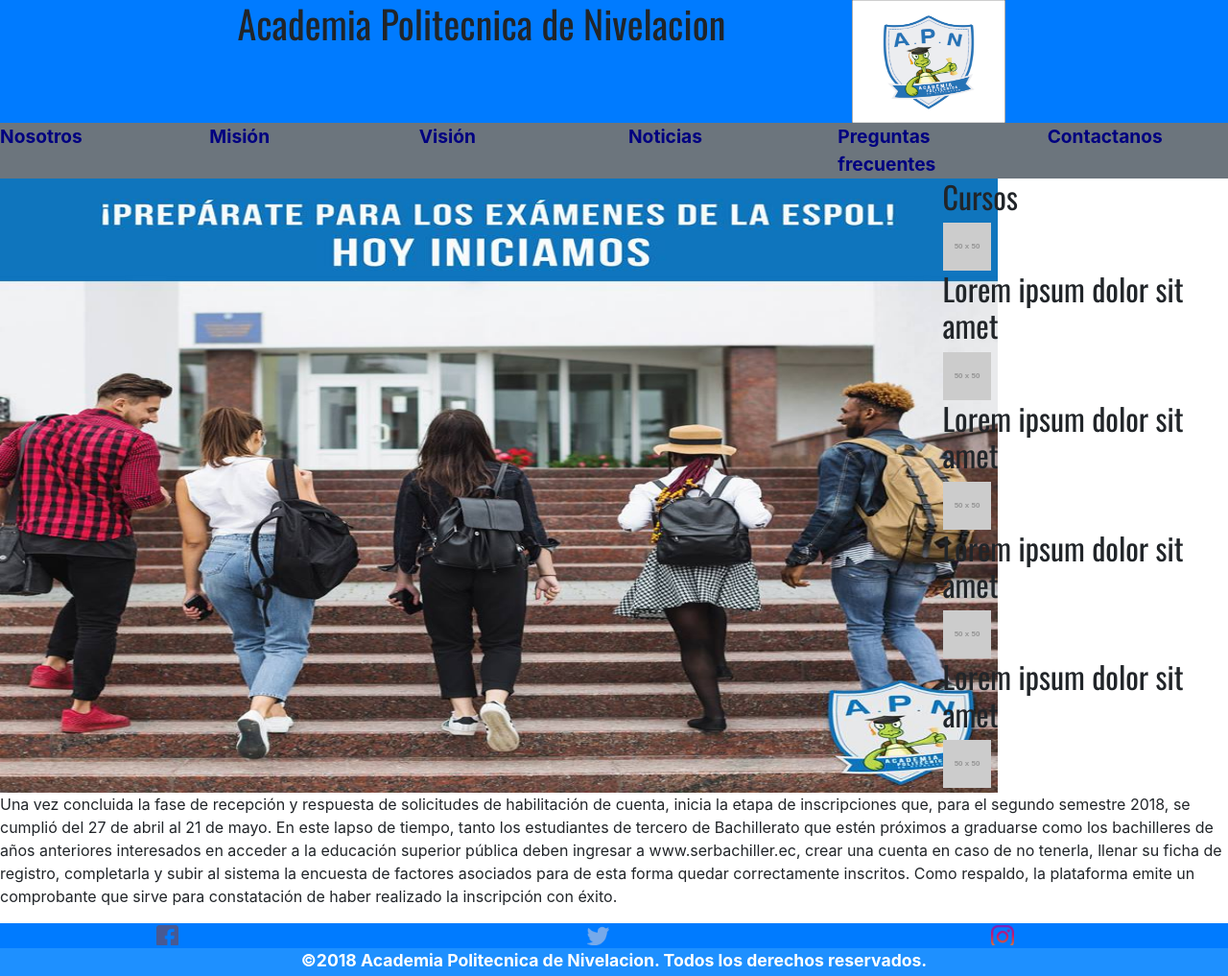
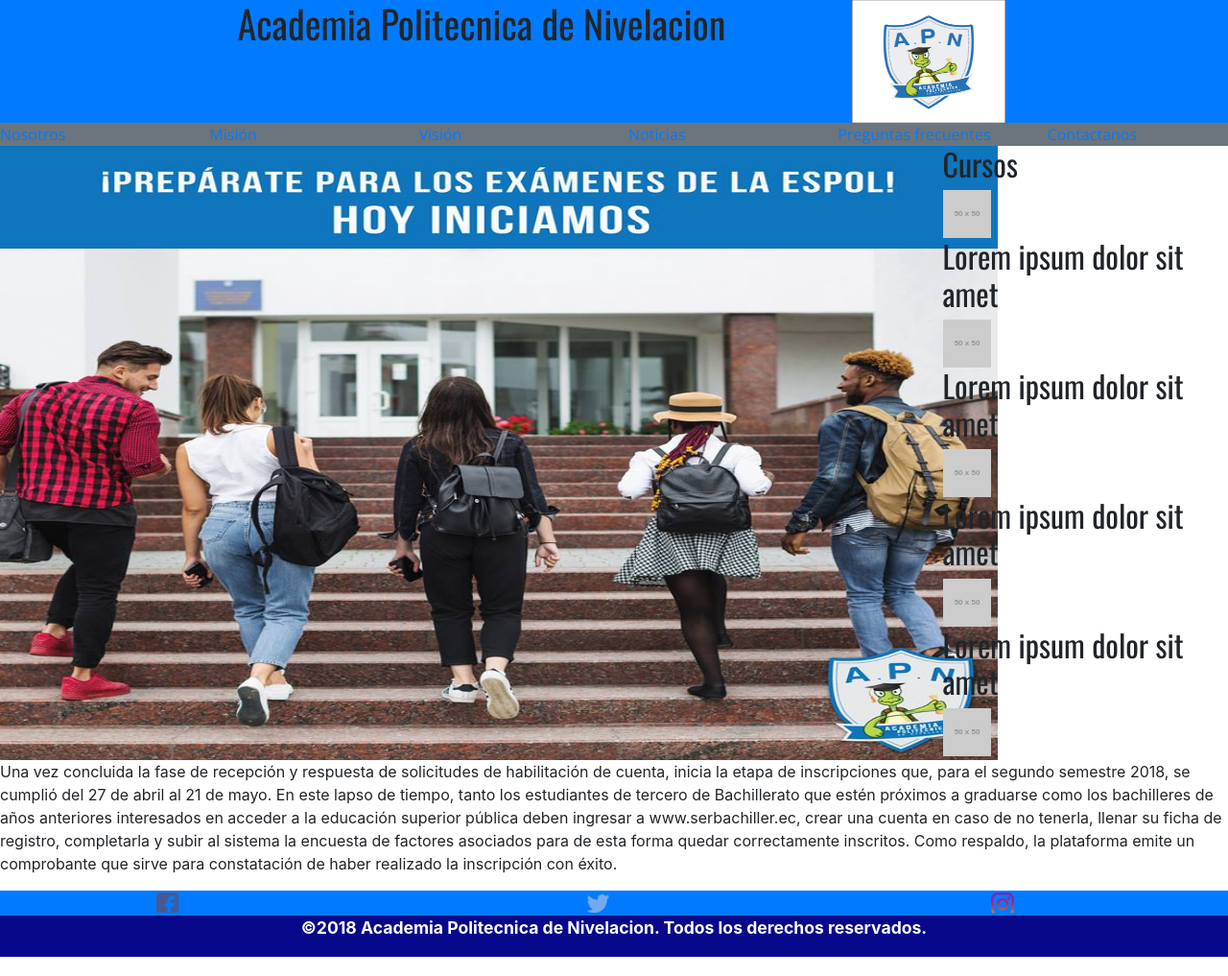
Before and after one commit to juanjofs96/dawG5FloresHerrera, a plain HTML site: page index.html in a window 1280 px wide. Shown: the whole page at 96% size. Drawn offline with nearby package versions, Linux system fonts and the light colour scheme; placeholder pictures from the web are drawn by us.

Commit message:
Cambios css

```diff
--- a/CSS/index.css
+++ b/CSS/index.css
@@ -1,10 +1,12 @@
 @import url('https://fonts.googleapis.com/css?family=Oswald');
 @import url('https://fonts.googleapis.com/css?family=Open+Sans');
 
+h1,h2 {
+	font-family: 'Oswald';
+}
 
-
-h1, h2 {
-	font-family: 'Oswald', sans-serif;
+nav{
+	font-family: 'Open Sans';
 }
 
 span {
@@ -29,7 +31,7 @@ img.redes {
 
 footer {
 	text-align: center;
-	background-color: dodgerblue;
+	background-color: #08088A;
 	color: white;
 	font-weight: bold;
 	font-size: 1.1em;
--- a/index.html
+++ b/index.html
@@ -21,12 +21,12 @@
 
     <nav>
       <div class="row bg-secondary justify-content-center">
-        <div class="col-12 col-sm-12 col-md-6 col-lg-2"><span>Nosotros</span></div>
-        <div class="col-12 col-sm-12 col-md-6 col-lg-2"><span>Misión</span></div>
-        <div class="col-12 col-sm-12 col-md-6 col-lg-2"><span>Visión</span></div>
-        <div class="col-12 col-sm-12 col-md-6 col-lg-2"><span>Noticias</span></div>
-        <div class="col-12 col-sm-12 col-md-6 col-lg-2"><span>Preguntas frecuentes</span></div>
-        <div class="col-12 col-sm-12 col-md-6 col-lg-2"><span>Contactanos</span></div>
+        <div class="col-12 col-sm-12 col-md-6 col-lg-2"><a href="https://google.com">Nosotros</a></div>
+        <div class="col-12 col-sm-12 col-md-6 col-lg-2"><a href="https://google.com">Misión</a></div>
+        <div class="col-12 col-sm-12 col-md-6 col-lg-2"><a href="https://google.com">Visión</a></div>
+        <div class="col-12 col-sm-12 col-md-6 col-lg-2"><a href="https://google.com">Noticias</a></div>
+        <div class="col-12 col-sm-12 col-md-6 col-lg-2"><a href="https://google.com">Preguntas frecuentes</a></div>
+        <div class="col-12 col-sm-12 col-md-6 col-lg-2"><a href="https://google.com">Contactanos</a></div>
       </div>
 
     </nav>
```
